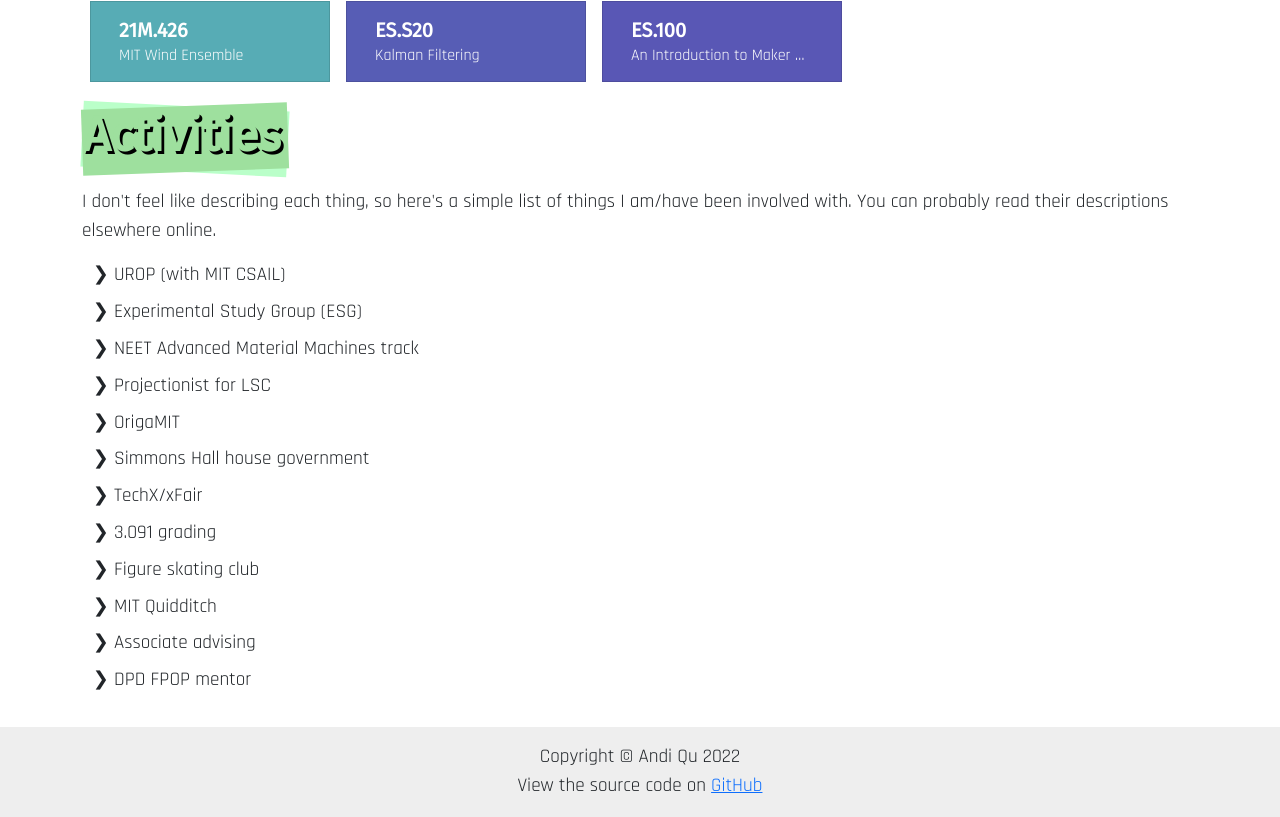
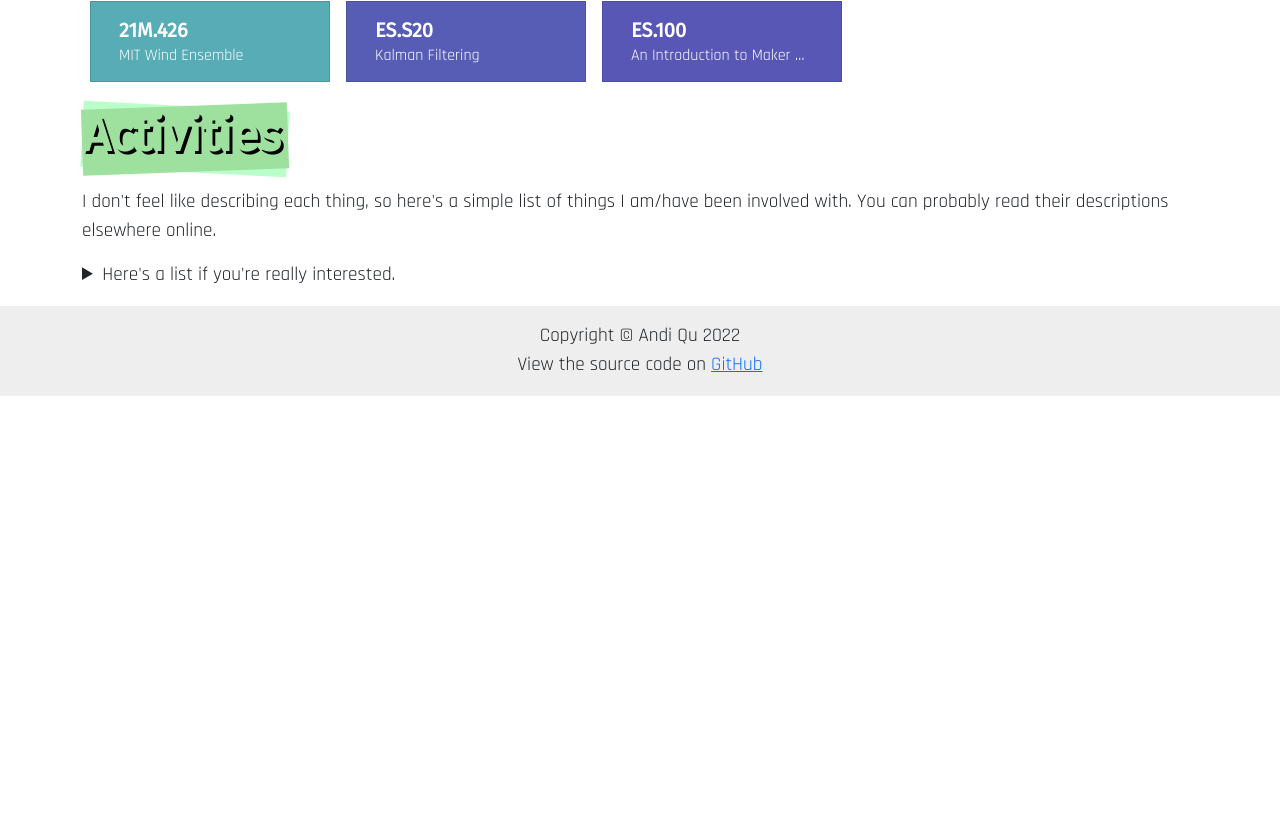
Before and after one commit to dolphingarlic/andiqu-v3, a React (Create React App) app: page /school in a window 1280 px wide. Shown: the part 1218-2035 px from the top of the page. After the commit the page ends 1614 px from the top, so only its background shows below. Built offline with nearby package versions, Linux system fonts and the light colour scheme.

Commit message:
Hide activities by default

```diff
--- a/src/pages/School.tsx
+++ b/src/pages/School.tsx
@@ -424,6 +424,9 @@ const School = () => {
             things I am/have been involved with. You can probably read their
             descriptions elsewhere online.
           </p>
+          <details>
+            <summary>Here's a list if you're really interested.</summary>
+            <br />
             <ul>
               <li>UROP (with MIT CSAIL)</li>
               <li>Experimental Study Group (ESG)</li>
@@ -438,6 +441,7 @@ const School = () => {
               <li>Associate advising</li>
               <li>DPD FPOP mentor</li>
             </ul>
+          </details>
         </Container>
       </section>
     </>
```
Lines whose indentation alone changed are shown as unchanged.
